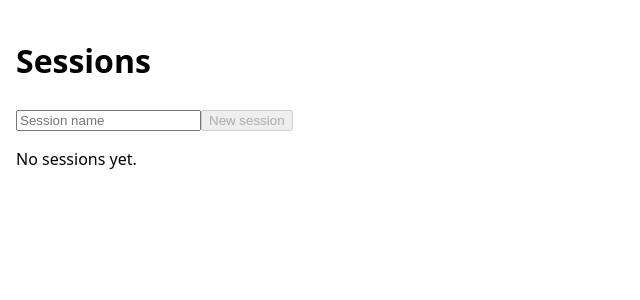
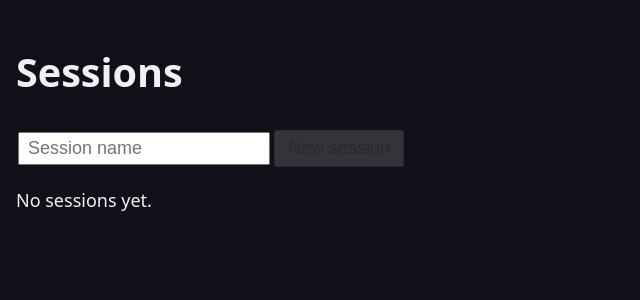
Before and after one commit to fabiomdiniz/fabio-game-show, a React (Vite) app: page / in a window 1280 px wide. Shown: the top 300 px of the page, without its empty margins (0-640 px from the left). Built offline with nearby package versions, Linux system fonts and the light colour scheme; the HTML template or start-up script is replaced by a standard one.

Commit message:
style: projection-friendly styling and dark theme

```diff
--- a/src/index.css
+++ b/src/index.css
@@ -1,8 +1,50 @@
 :root {
   font-family: system-ui, -apple-system, Segoe UI, Roboto, sans-serif;
   line-height: 1.5;
+  font-size: 18px;
 }
 
 body {
   margin: 0;
+  background: #101018;
+  color: #f0f0f5;
 }
+
+a {
+  color: #7fb2ff;
+}
+
+button {
+  font-size: 1rem;
+  padding: 6px 12px;
+  margin: 2px;
+  cursor: pointer;
+}
+
+button:disabled {
+  opacity: 0.4;
+  cursor: not-allowed;
+}
+
+input,
+select {
+  font-size: 1rem;
+  padding: 4px 8px;
+  margin: 2px;
+}
+
+table {
+  border-collapse: collapse;
+  min-width: 320px;
+}
+
+th,
+td {
+  padding: 6px 12px;
+  border-bottom: 1px solid #333;
+  text-align: left;
+}
+
+h1 {
+  font-size: 2.2rem;
+}
```
